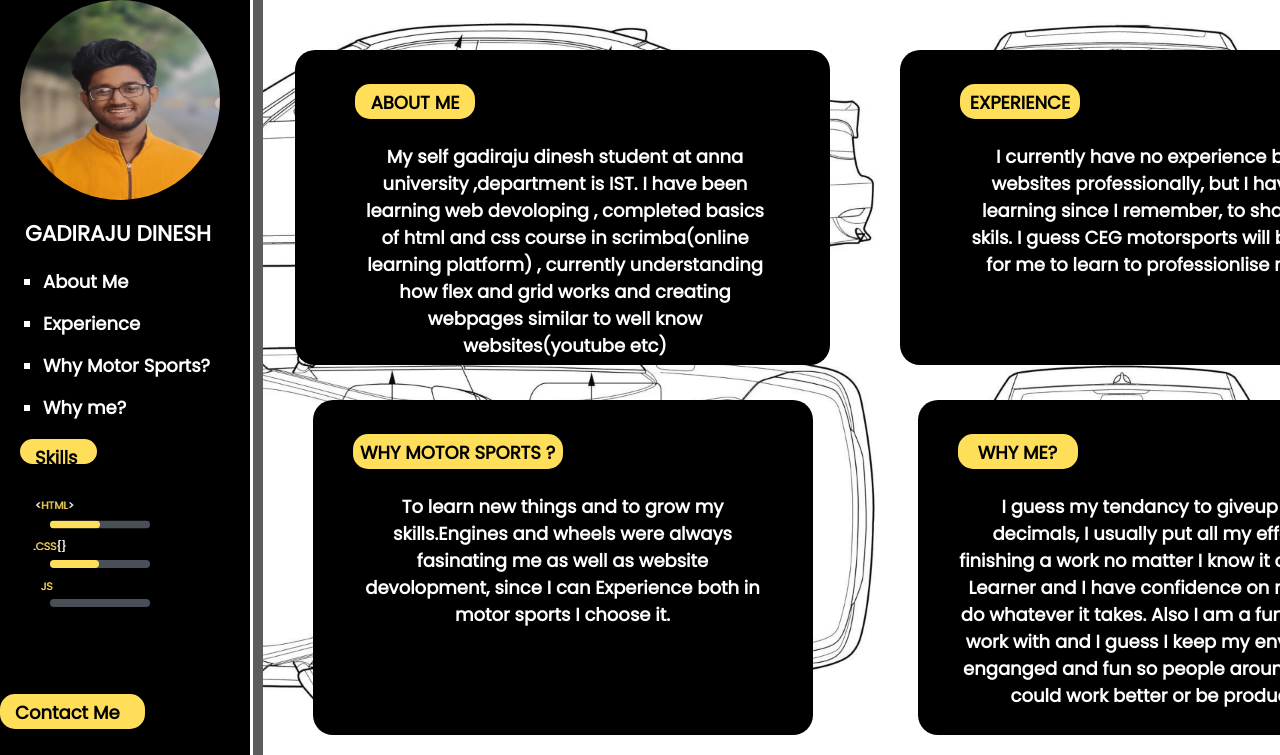
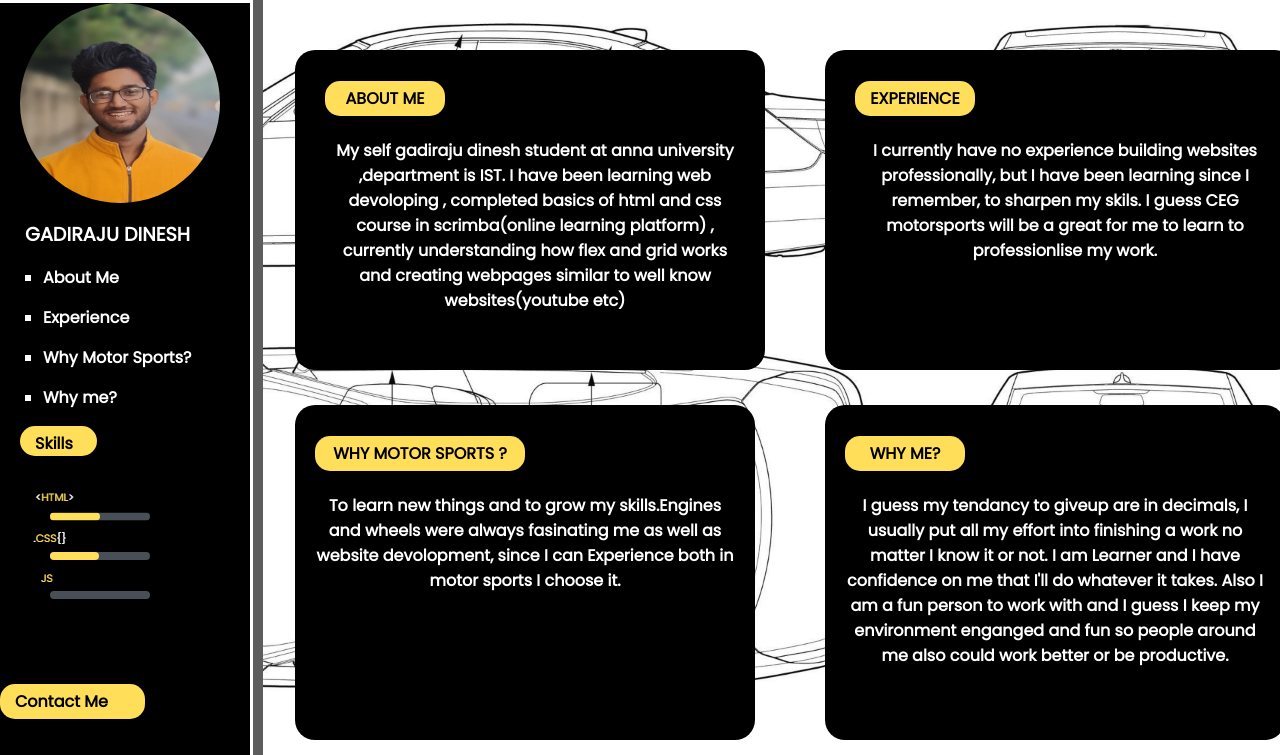
Before and after one commit to Dineshraju3435/resume, a plain HTML site: page index.html in a window 1280 px wide. Shown: the top 755 px of the page. Drawn offline with nearby package versions, Linux system fonts and the light colour scheme.

Commit message:
Update styles.css

```diff
--- a/styles.css
+++ b/styles.css
@@ -6,7 +6,7 @@ body{
     background-size: cover;
     background-repeat: no-repeat;
     font-family: 'Poppins', sans-serif;
-    font-size: large;
+    font-size: medium;
     font-weight: bold;
 
 }
@@ -44,7 +44,7 @@ li{
 
 .imgcontainer{
     position:fixed;
-    top:0px;
+    top:3px;
     bottom:0px;
     width:250px;
     height:100%;
@@ -85,14 +85,14 @@ li{
 
 
 .detailss{
-    margin:0px 25px 15px 45px;
+    margin:0px 15px 15px 45px;
     background: black;
     border-radius:20px;
     width:420px;
     height:250px;
     color:white;
     text-align:center;
-    padding:10px 55px 55px 60px;
+    padding:10px 20px 60px 30px;
 
 }
 .detailsss{
@@ -103,7 +103,7 @@ li{
     height:255px;
     color:white;
     text-align:center;
-    padding:10px 40px 70px 40px;
+    padding:10px 20px 70px 20px;
 
 
 
@@ -118,10 +118,10 @@ h5{
     text-align:left;
 }
 .skills{
-    margin:10px 0px 5px 20px;
+    margin:5px 0px 5px 20px;
     padding-left: 15px;
     width:57px;
-    height:15px;
+    height:20px;
     background:#ffde59 ;
     border-radius: 15px;
     color:black;
```
